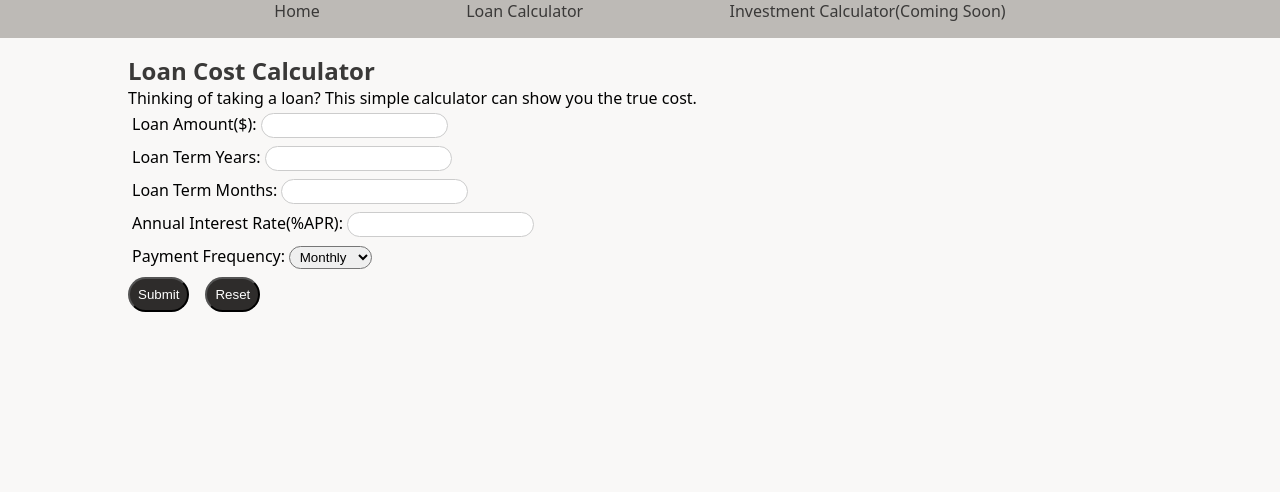
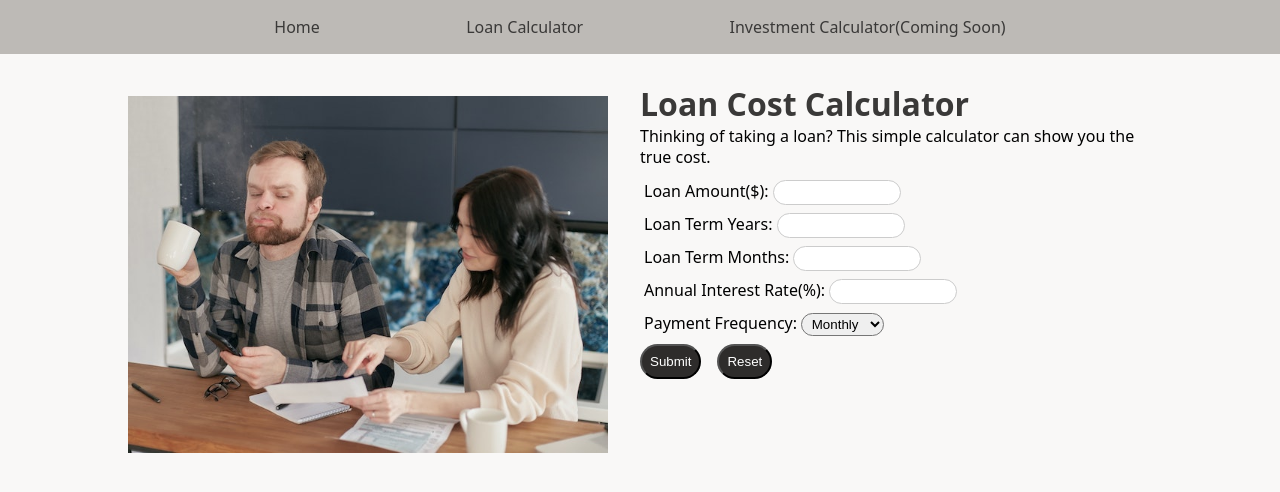
Before and after one commit to ThomBator/financial-calculators, a Flask app: page /loan in a window 1280 px wide. Shown: the top 492 px of the page. Run offline with Flask 2, Linux system fonts and the light colour scheme.

Commit message:
added image and flexbox layout to loan.html. Added javascript to loan.html to scroll down to results after form submission.

```diff
--- a/fincalc/static/style.css
+++ b/fincalc/static/style.css
@@ -9,33 +9,51 @@
 }
 
 body {
+    padding-top: 5rem;
     background-color: #f9f8f7;
     font-family: system-ui, -apple-system, BlinkMacSystemFont, 'Segoe UI', Roboto, Oxygen, Ubuntu, Cantarell, 'Open Sans', 'Helvetica Neue', sans-serif;
 }
 
-header, main, .flash, nav ul {
+ header, main, .flash, nav ul, .hero {
 
     max-width: 80%;
-    margin: auto;
+    margin: 0.5rem auto 0.5rem auto;
 
 }
 
+
+
 .hero {
-    max-width: 15rem;
+    max-width: 17rem;
 }
 
-@media screen and (min-width: 800px) {
+@media screen and (min-width: 600px) {
+     .hero {
+       max-width: 30rem;
+
+    }
+}
+
+@media screen and (min-width: 1200px) {
 
     .hero {
-       max-width: 20rem;
+       max-width: 30rem;
 
     }
 
-    .homeHeader {
+    .header{
          display: flex;
          gap: 2rem;
 
     }
+
+    .displayResults {
+        display: flex;
+        justify-content: flex-start;
+        gap: 5rem;
+
+    }
+
 
     nav ul {
     display: flex;
@@ -46,11 +64,7 @@ header, main, .flash, nav ul {
 
 }
 
-
-
-
-
-.homeHeaderText p, .mainPageSections p {
+.headerText p, .mainPageSections p {
     line-height: 1.3;
     font-weight: 300;
     margin-bottom: 0.5rem;
@@ -58,23 +72,22 @@ header, main, .flash, nav ul {
 
 
 
-.homeHeaderText h1, .mainPageSections h2 {
+.headerText h1, .mainPageSections h2 {
     line-height: 0.9;
-    margin-bottom: 0.5rem;
+    margin-top: 0.1rem;
+
 }
-
-
 
 nav {
     width: 100%;
     background-color:  #bdbab6;
-    padding-bottom: 1rem;
-    margin-bottom: 1rem;
+    padding: 0.5rem 0rem 0.5rem 0rem;
+
+    position: fixed;
+    top: 0;
 
 
 }
-
-
 
 nav li {
     list-style: none;
@@ -92,20 +105,10 @@ nav a:hover {
     color: #7b7771;
 }
 
-header {
-    margin-top: 1rem;
+h1, h2 {
+    color:#3a3938;
+    margin-bottom: 0.5rem;
 }
-
-
-h1 {
-    color:#3a3938;
-}
-
-
-
-
-
-
 
 .calcInput {
     padding: 0.25rem;
@@ -114,7 +117,7 @@ h1 {
 .calcInput input {
     border-radius: 160rem;
     border: 0.1rem solid #ccc;
-
+    max-width: 8rem;
     padding: 0.25rem;
     text-indent: .25rem;
 }
@@ -127,7 +130,6 @@ h1 {
 .calcInput input:hover, .calcInput select:hover, button:hover {
     cursor: pointer;
 }
-
 
 .calcInput select {
     border-radius: 160rem;
@@ -149,8 +151,6 @@ button {
     border-radius: 160rem;
 
 }
-
-
 
 button:hover {
     background-color:#3b3937;
@@ -182,3 +182,7 @@ button:hover {
 .mainPageSections {
     padding: 0.5rem;
 }
+
+#results {
+    margin-top: 4rem;
+}
--- a/fincalc/templates/base.html
+++ b/fincalc/templates/base.html
@@ -7,6 +7,10 @@
     <title>{% block title %}Home{% endblock%} -MoneyCalcs</title>
     <link rel="stylesheet" href="static/style.css" />
     <link rel="icon" href="static\icons8-calculator-16.png" />
+    <script
+      defer
+      src="https://unpkg.com/alpinejs@3.x.x/dist/cdn.min.js"
+    ></script>
   </head>
   <body>
     <nav>
--- a/fincalc/templates/index.html
+++ b/fincalc/templates/index.html
@@ -1,6 +1,6 @@
 {% extends 'base.html' %} {% block content%}
 
-<header class="homeHeader">
+<header class="header">
   <div>
     <img
       class="hero"
@@ -33,7 +33,7 @@
       many financial experts repaying all your high-interest (eg. credit card)
       debts before investing. Considering taking a loan to make a big purchase?
       Our
-      <a href="{{url_for('views.loan')}}">loan calculator</a> can help you see
+      <a href="{{url_for('views.loan')}}">Loan Calculator</a> can help you see
       the true cost first.
     </p>
   </section>
@@ -45,7 +45,7 @@
       debt, interest rates meant you got back way less money than you put in.
       When you invest, its the other way around. Even investing relatively small
       amounts today can have an impact for your future. Try our
-      <a href="#">investment calculator </a>to explore the possibilities.
+      <a href="#">Investment Calculator </a>to explore the possibilities.
     </p>
   </section>
 </main>
--- a/fincalc/templates/loan.html
+++ b/fincalc/templates/loan.html
@@ -1,15 +1,17 @@
 {% extends 'base.html' %} {% block title %}Loans{% endblock %} {% block content
 %}
-<section>
-  <header>
+
+<header class="header">
+  <div>
+    <img class="hero" src="static\pexels-mikhail-nilov-6963889.jpg" alt="" />
+  </div>
+
+  <div class="headerText">
     <h1>Loan Cost Calculator</h1>
     <p>
       Thinking of taking a loan? This simple calculator can show you the true
       cost.
     </p>
-  </header>
-
-  <main>
     <form method="POST" id="loanForm" class="form">
       <div class="calcInput">
         <label for="loanAmount">Loan Amount($):</label>
@@ -41,7 +43,7 @@
         />
       </div>
       <div class="calcInput">
-        <label for="interestRate">Annual Interest Rate(%APR):</label>
+        <label for="interestRate">Annual Interest Rate(%):</label>
         <input
           type="number"
           id="interestRate"
@@ -68,15 +70,17 @@
         <button type="submit" name="reset" value="reset">Reset</button>
       </div>
     </form>
+  </div>
+</header>
+
 {%if LOAN_DETAILS and SUBMIT %}
-
+<main class="displayResults">
   <div class="calcOutput">
     <hr />
     <ul>
       <li>Total Loan Cost: ${{LOAN_DETAILS.total_loan_cost}}</li>
       <li>
-          Payment({{LOAN_DETAILS.period_type}}):
-          ${{LOAN_DETAILS.period_payment}}
+        Payment({{LOAN_DETAILS.period_type}}): ${{LOAN_DETAILS.period_payment}}
       </li>
       <li>Total Interest Paid: ${{LOAN_DETAILS.interest_paid}}</li>
     </ul>
@@ -88,9 +92,10 @@
       alt="A pie chart comparing interest to principal"
     />
   </div>
-
-    {% endif %}
 </main>
-
-  {% endblock %}
-</section>
+<div id="results"</div>
+<script defer>
+  const element = document.getElementById("results");
+  element.scrollIntoView();
+</script>
+{% endif %} {% endblock %}
```
Also changed, not shown: fincalc/static/pexels-mikhail-nilov-6963889.jpg (added). Lines whose indentation alone changed are shown as unchanged.
